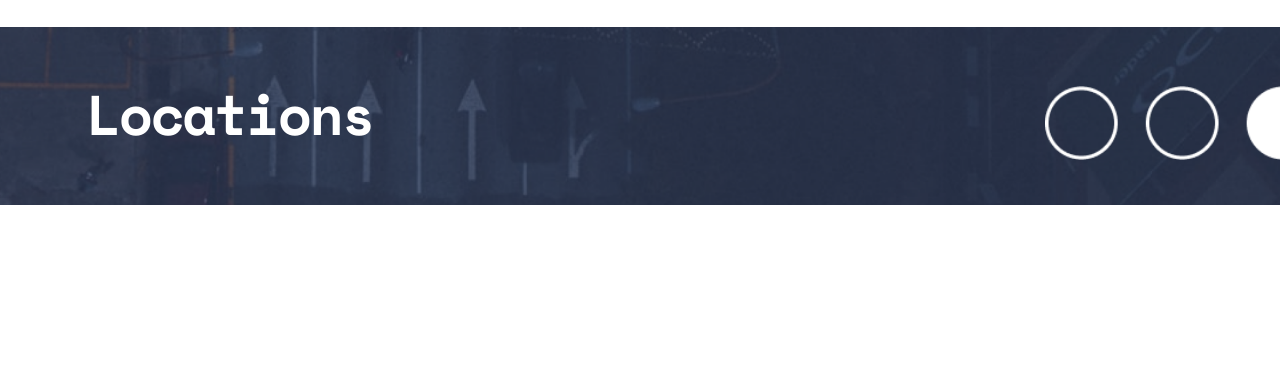
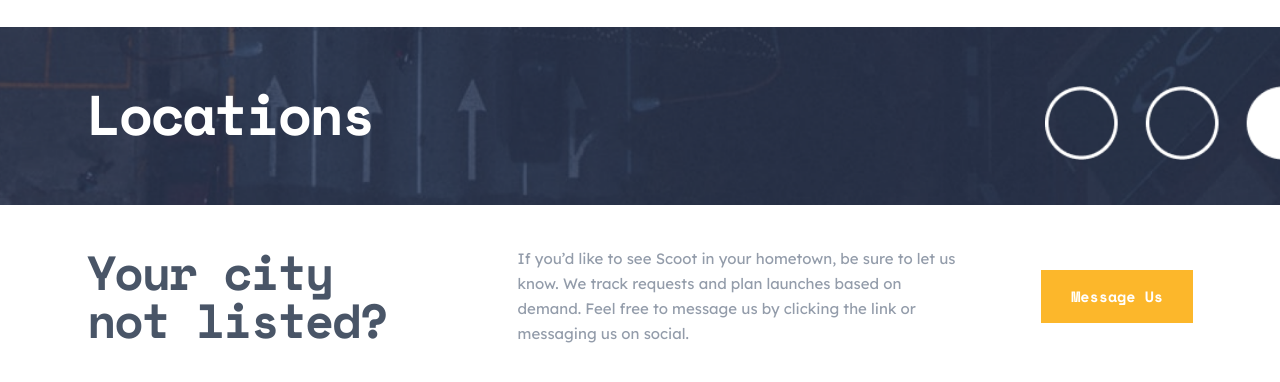
Before and after one commit to zakirovravshan/scoot, a plain HTML site: page location.html in a window 1280 px wide. Shown: the part 86-468 px from the top of the page. Drawn offline with Linux system fonts and the light colour scheme.

Commit message:
add city section

```diff
--- a/location.html
+++ b/location.html
@@ -33,6 +33,22 @@
             </div>
          </div>
       </section>
+      <!-- lokatsya uchun content begin -->
+
+
+      <!-- lokatsya uchun content end  -->
+
+      <section class="city-section">
+         <div class="container">
+            <div class="city__content">
+               <h2 class="city__title">Your city not listed?</h2>
+               <div class="city__text-box">
+                  <p class="city__text">If you’d like to see Scoot in your hometown, be sure to let us know. We track requests and plan launches based on demand. Feel free to message us by clicking the link or messaging us on social.</p>
+               </div>
+               <button class="city__btn" type="button">Message Us</button>
+            </div>
+         </div>
+      </section>
    </main>
 </body>
 </html>
--- a/scss/blocks/_location.scss
+++ b/scss/blocks/_location.scss
@@ -29,3 +29,49 @@
    color: #FFFFFF;
    margin: 0px;
 }
+
+// city section begin
+
+.city__content{
+   margin-top: 30px;
+   margin-bottom: 100px;
+   display: flex;
+   align-items: center;
+   justify-content: space-between;
+}
+
+.city__title{
+   width: 100%;
+   max-width: 352px;
+   font-family: 'Space Mono';
+   font-style: normal;
+   font-weight: 700;
+   font-size: 48px;
+   line-height: 100%;
+   letter-spacing: -2.14286px;
+   color: #495567;
+}
+.city__text-box{
+   width: 100%;
+   max-width: 445px;
+}
+.city__text{
+   font-family: 'Lexend Deca';
+   font-style: normal;
+   font-weight: 400;
+   font-size: 15px;
+   line-height: 167%;
+   color: #939CAA;
+}
+
+.city__btn{
+   font-family: 'Space Mono';
+   font-style: normal;
+   font-weight: 700;
+   font-size: 15px;
+   line-height: 167%;
+   color: #FFFFFF;
+   border: none;
+   background-color: #FCB72B;
+   padding: 14px 30px;
+}
```
Also changed, not shown: css/main.css, 1 other file.
